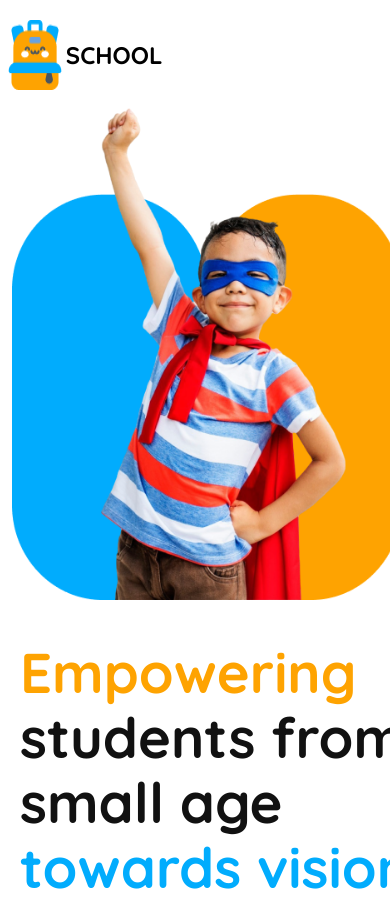
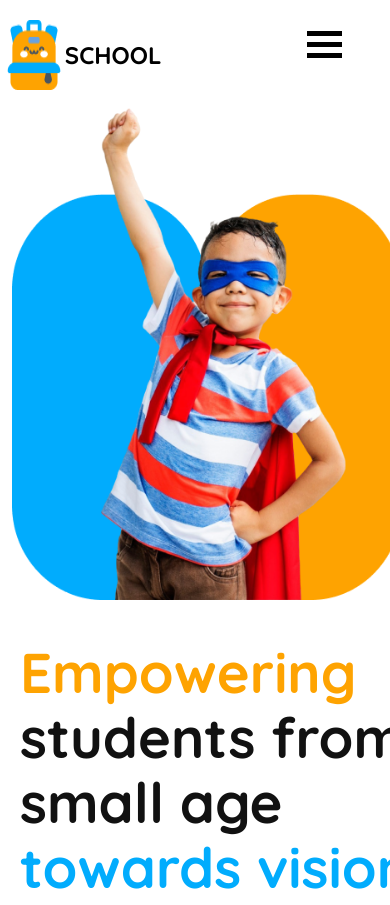
Before and after one commit to bayazedhasan/Assignment-2, a plain HTML site: page index.html in a window 390 px wide. Shown: the top 905 px of the page. Drawn offline with Linux system fonts and the light colour scheme; files whose address does not match are found by name.

Commit message:
first commit

```diff
--- a/Style/style.css
+++ b/Style/style.css
@@ -571,6 +571,14 @@
         margin-right: 180px;
         margin-top: 20px;
     }
+    .menu{
+        width: 35px;
+        height: 5px;
+        background-color: black;
+        margin: 6px 0;
+        margin-left: -80px;
+
+    }
 
     .banner{
         flex-direction: column-reverse;
--- a/index.html
+++ b/index.html
@@ -22,6 +22,12 @@
             <button class="nav-btn">Contact
 
             </button>
+            <div class="menu-icon">
+                <div class="menu"></div>
+                <div class="menu"></div>
+                <div class="menu"></div>
+
+            </div>
 
         </nav>
         <div class="banner display-flex">
```
